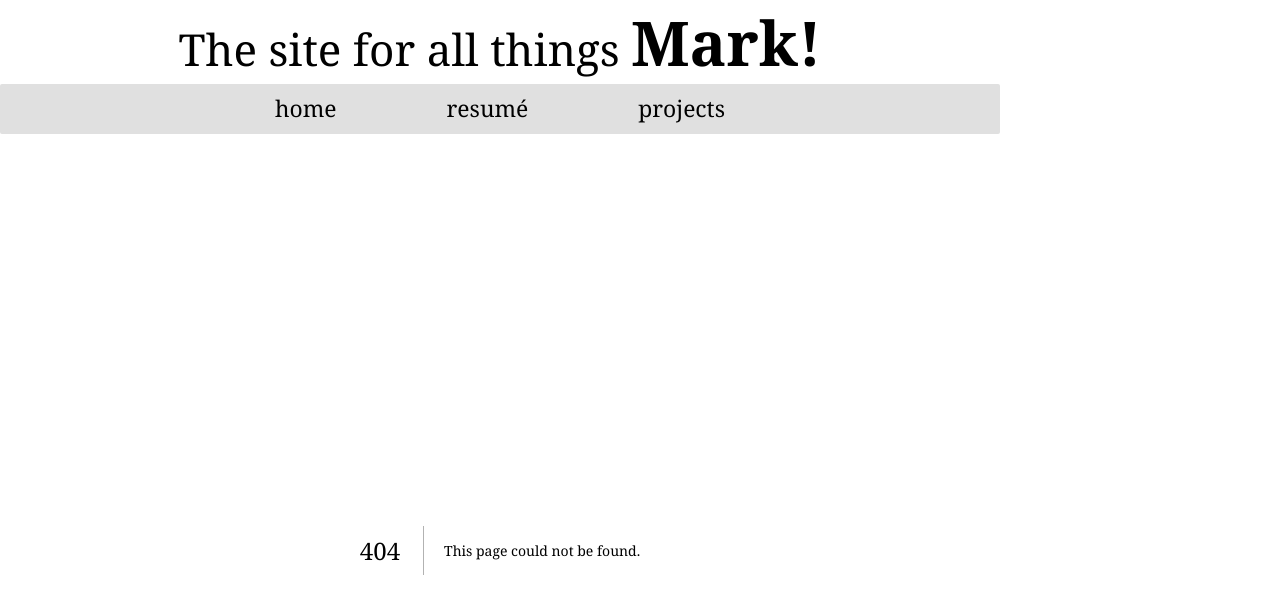
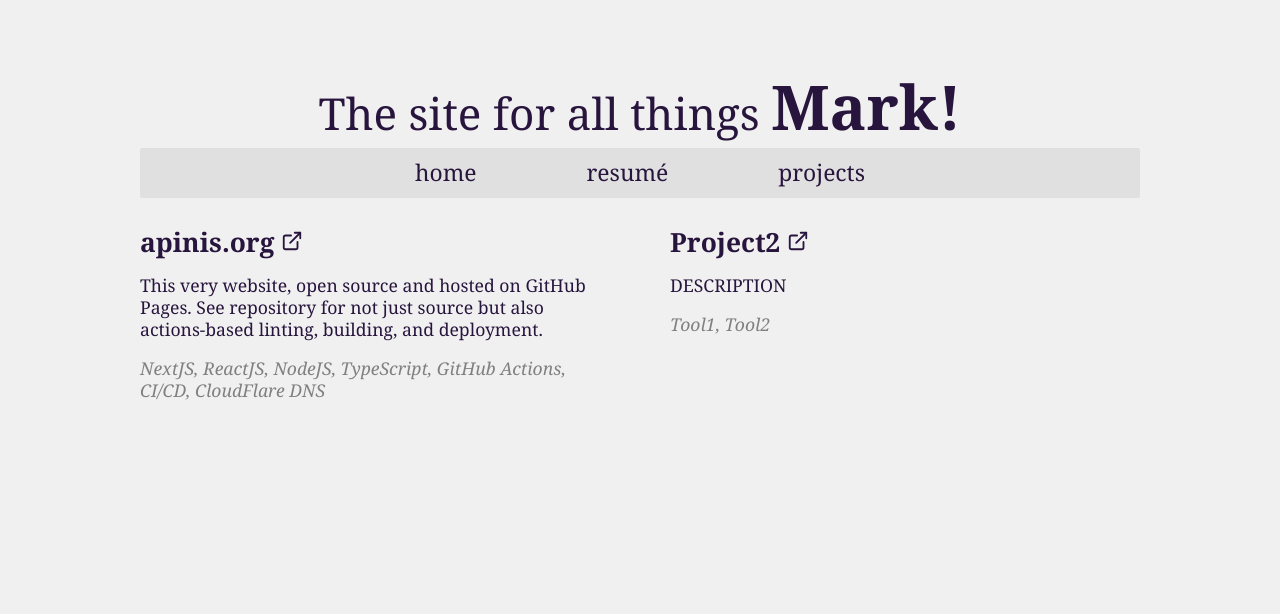
Before and after one commit to mapinis/mapinis.github.io, a Next.js app: page /projects in a window 1280 px wide. Before the commit this address had no page. Shown: the top 614 px of the page. Built offline with nearby package versions, Linux system fonts and the light colour scheme.

Commit message:
Projects page

```diff
--- a/package.json
+++ b/package.json
@@ -11,7 +11,8 @@
   "dependencies": {
     "next": "14.2.4",
     "react": "^18",
-    "react-dom": "^18"
+    "react-dom": "^18",
+    "react-icons": "^5.2.1"
   },
   "devDependencies": {
     "@types/node": "^20",
--- /dev/null
+++ b/src/app/projects/page.module.css
@@ -0,0 +1,30 @@
+#content {
+  display: flex;
+  flex-direction: row;
+  flex-wrap: wrap;
+  justify-content: space-between;
+  margin-top: 2rem;
+}
+
+.project {
+  display: block;
+  max-width: calc(50% - 30px);
+  flex-grow: 1;
+  margin-bottom: 1rem;
+}
+
+@media only screen and (max-width: 950px) {
+  .project {
+    min-width: 100%;
+  }
+}
+
+.title {
+  font-weight: bold;
+  font-size: 1.5em;
+}
+
+.tools {
+  font-style: italic;
+  color: gray;
+}
--- /dev/null
+++ b/src/app/projects/page.tsx
@@ -0,0 +1,35 @@
+import { FiExternalLink } from "react-icons/fi"
+import styles from "./page.module.css"
+
+export default function Page() {
+  const projects = [
+    {
+      title: "apinis.org",
+      url: "https://github.com/mapinis/mapinis.github.io",
+      desc: "This very website, open source and hosted on GitHub Pages. See repository for not just source but also actions-based linting, building, and deployment.",
+      tools: [
+        "NextJS", "ReactJS", "NodeJS", "TypeScript", "GitHub Actions", "CI/CD", "CloudFlare DNS"
+      ],
+    },
+    {
+      title: "Project2",
+      url: "NONE",
+      desc: "DESCRIPTION",
+      tools: [
+        "Tool1", "Tool2"
+      ]
+    }
+  ]
+
+  return (
+    <div id={styles.content}>
+      {projects.map(({title, url, desc, tools}) => (
+        <div key={title} className={styles.project}>
+          <p><a className={styles.title} href={url} target="_blank">{title} <FiExternalLink className={styles.icons} size={22}/></a></p>
+          <p className={styles.desc}>{desc}</p>
+          <p className={styles.tools}>{tools.join(", ")}</p>
+        </div>
+      ))}
+    </div>
+  )
+}
--- a/src/app/resume/page.tsx
+++ b/src/app/resume/page.tsx
@@ -1,6 +1,6 @@
 import styles from "./page.module.css";
 
-export default function ResumePage() {
+export default function Page() {
 
   return (
     <div id={styles.resume}>
```
Also changed, not shown: 1 other file (tests, documents, lock files or other folders).
